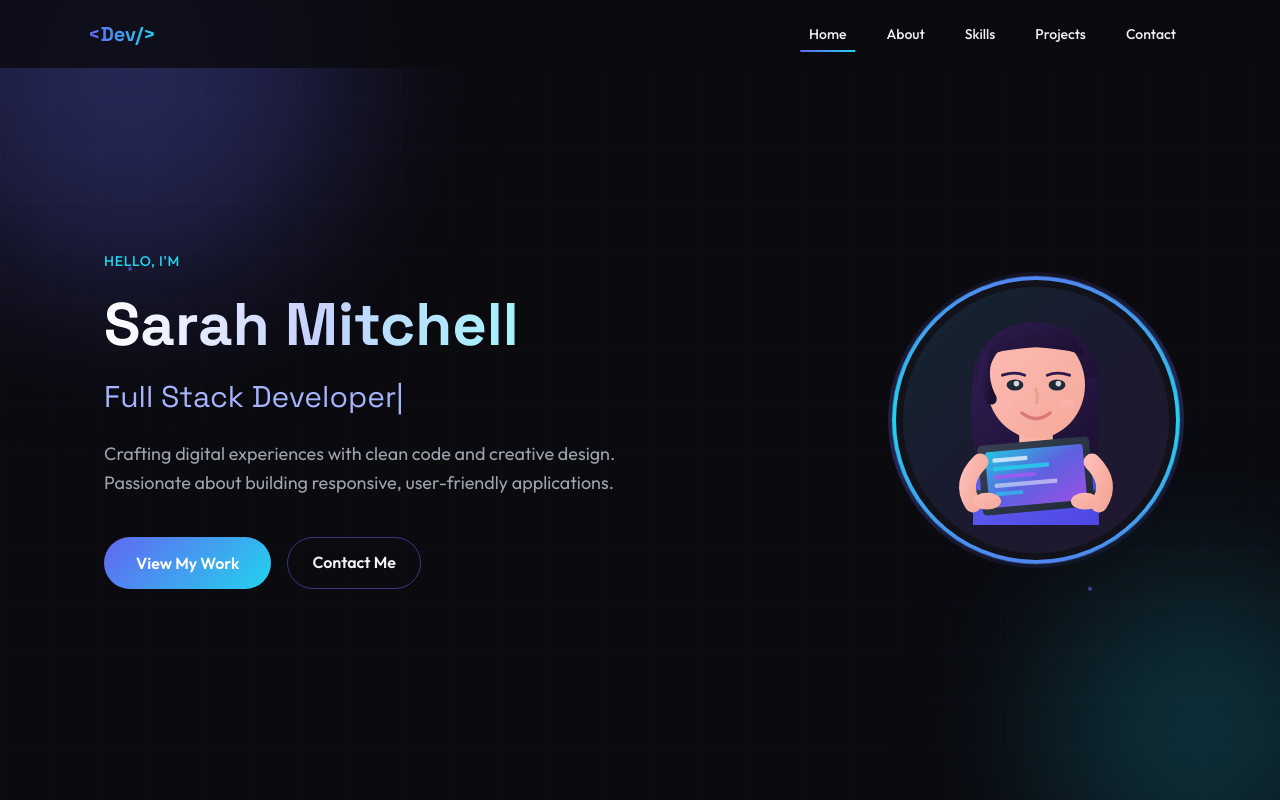
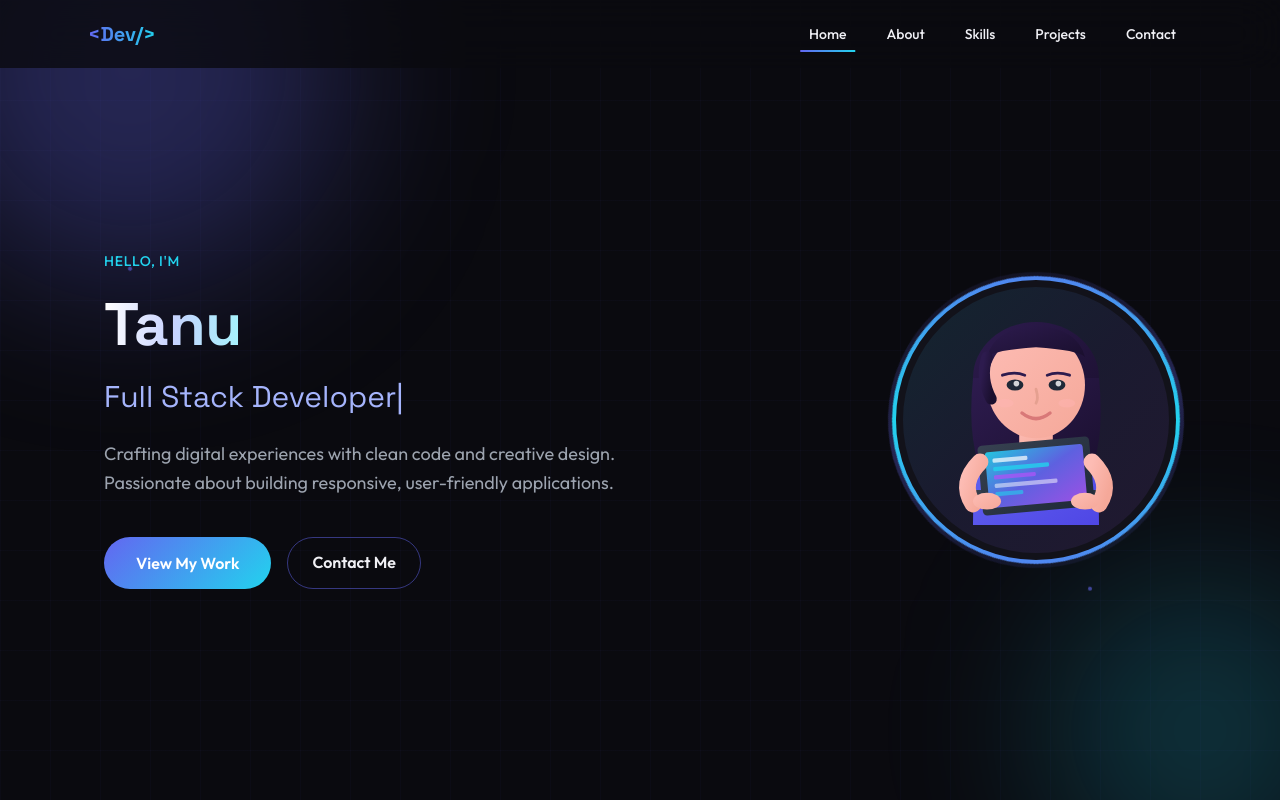
Before and after one commit to tanusaini62634-code/PORTFOLIO.TANU, a plain HTML site: page index.html in a window 1280 px wide. Shown: the top 800 px of the page. Drawn offline with nearby package versions, Linux system fonts and the light colour scheme.

Commit message:
Update index.html

```diff
--- a/index.html
+++ b/index.html
@@ -456,7 +456,7 @@
     <div class="max-w-6xl mx-auto grid lg:grid-cols-2 gap-12 items-center">
      <div class="section visible space-y-6">
       <p class="text-cyan-400 font-medium tracking-wider uppercase text-sm stagger-1" style="animation: fadeInUp 0.8s ease forwards;">Hello, I'm</p>
-      <h1 id="hero-name" class="font-display text-5xl lg:text-6xl font-bold leading-tight stagger-2"><span class="bg-gradient-to-r from-white via-indigo-200 to-cyan-200 bg-clip-text text-transparent">Sarah Mitchell</span></h1>
+      <h1 id="hero-name" class="font-display text-5xl lg:text-6xl font-bold leading-tight stagger-2"><span class="bg-gradient-to-r from-white via-indigo-200 to-cyan-200 bg-clip-text text-transparent">Tanu</span></h1>
       <h2 id="hero-title" class="font-display text-2xl lg:text-3xl text-indigo-300 stagger-3"><span class="typing-text">Full Stack Developer</span></h2>
       <p class="text-gray-400 text-lg leading-relaxed max-w-lg stagger-4">Crafting digital experiences with clean code and creative design. Passionate about building responsive, user-friendly applications.</p>
       <div class="flex flex-wrap gap-4 pt-4 stagger-5"><a href="#projects" class="glow-btn text-white">View My Work</a> <a href="#contact" class="border border-indigo-500/50 px-6 py-3 rounded-full font-semibold hover:bg-indigo-500/10 transition-all">Contact Me</a>
@@ -1019,4 +1019,5 @@
     }, 100);
   </script>
  <script>(function(){function c(){var b=a.contentDocument||a.contentWindow.document;if(b){var d=b.createElement('script');d.innerHTML="window.__CF$cv$params={r:'9d2452acd2ec5a20',t:'MTc3MTgyNDU0MC4wMDAwMDA='};var a=document.createElement('script');a.nonce='';a.src='/cdn-cgi/challenge-platform/scripts/jsd/main.js';document.getElementsByTagName('head')[0].appendChild(a);";b.getElementsByTagName('head')[0].appendChild(d)}}if(document.body){var a=document.createElement('iframe');a.height=1;a.width=1;a.style.position='absolute';a.style.top=0;a.style.left=0;a.style.border='none';a.style.visibility='hidden';document.body.appendChild(a);if('loading'!==document.readyState)c();else if(window.addEventListener)document.addEventListener('DOMContentLoaded',c);else{var e=document.onreadystatechange||function(){};document.onreadystatechange=function(b){e(b);'loading'!==document.readyState&&(document.onreadystatechange=e,c())}}}})();</script></body>
+
 </html>
```
